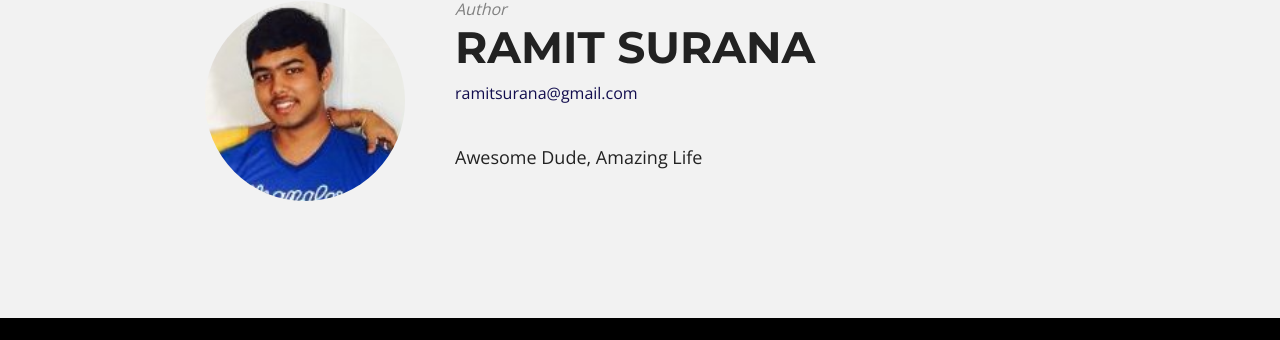
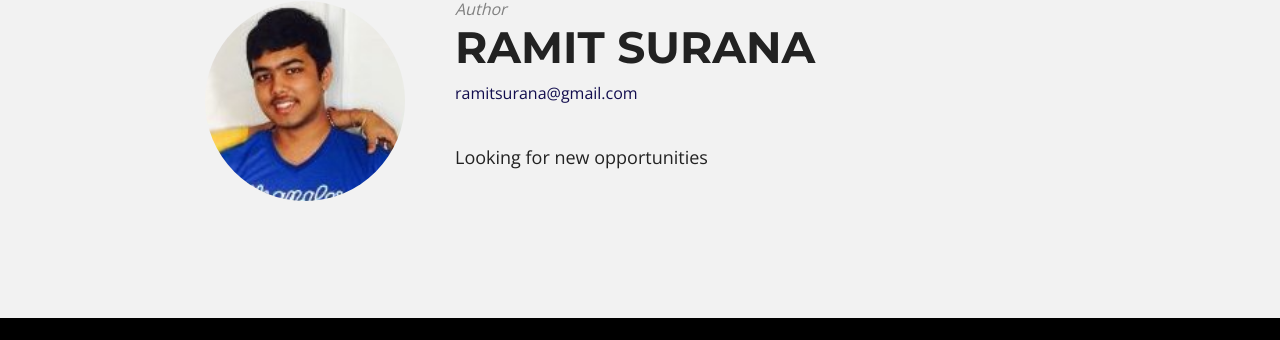
Before and after one commit to ramit05/myblog, a Jekyll site: the page built from _posts/2016-01-02-slack+trello.md, in a window 1280 px wide and 900 px high, scrolled down 3460 px. Shown: the part 379-719 px from the top of the window. Built offline with Jekyll 4.4.1, drawn with Linux system fonts in a browser that asks for light colours; nearby versions of some CDN libraries; comment, search, counter and statistics services are not loaded.

Commit message:
adding new config

```diff
--- a/_config.yml
+++ b/_config.yml
@@ -1,6 +1,6 @@
 title:            "Ramit Surana"
-description:      "Explore.Dream.Discover"
-# logo:             logo.jpg
+description:      "Making Things Happen"
+logo:             cover.jpeg
 disqus_shortname: ramitsurana
 share:            true
 dropcap:			    true
@@ -10,7 +10,7 @@
 url:        	  /myblog
 
 # Assign a default image for your site's header and footer
-default_bg:       cover.jpg
+default_bg:       cover.jpeg
 search:           true
 share:            true
 
@@ -20,7 +20,7 @@
   avatar:         profile.jpg
   email:          ramitsurana@gmail.com
   # Use the coder's toolbox at http://coderstoolbox.net/string/#!encoding=xml&action=encode&charset=us_ascii to encode your description into XML string
-  description:    Awesome Dude, Amazing Life
+  description:    Looking for new opportunities
 
   # Social networking links used in footer. Update and remove as you like.
   twitter:        ramitsurana
```
